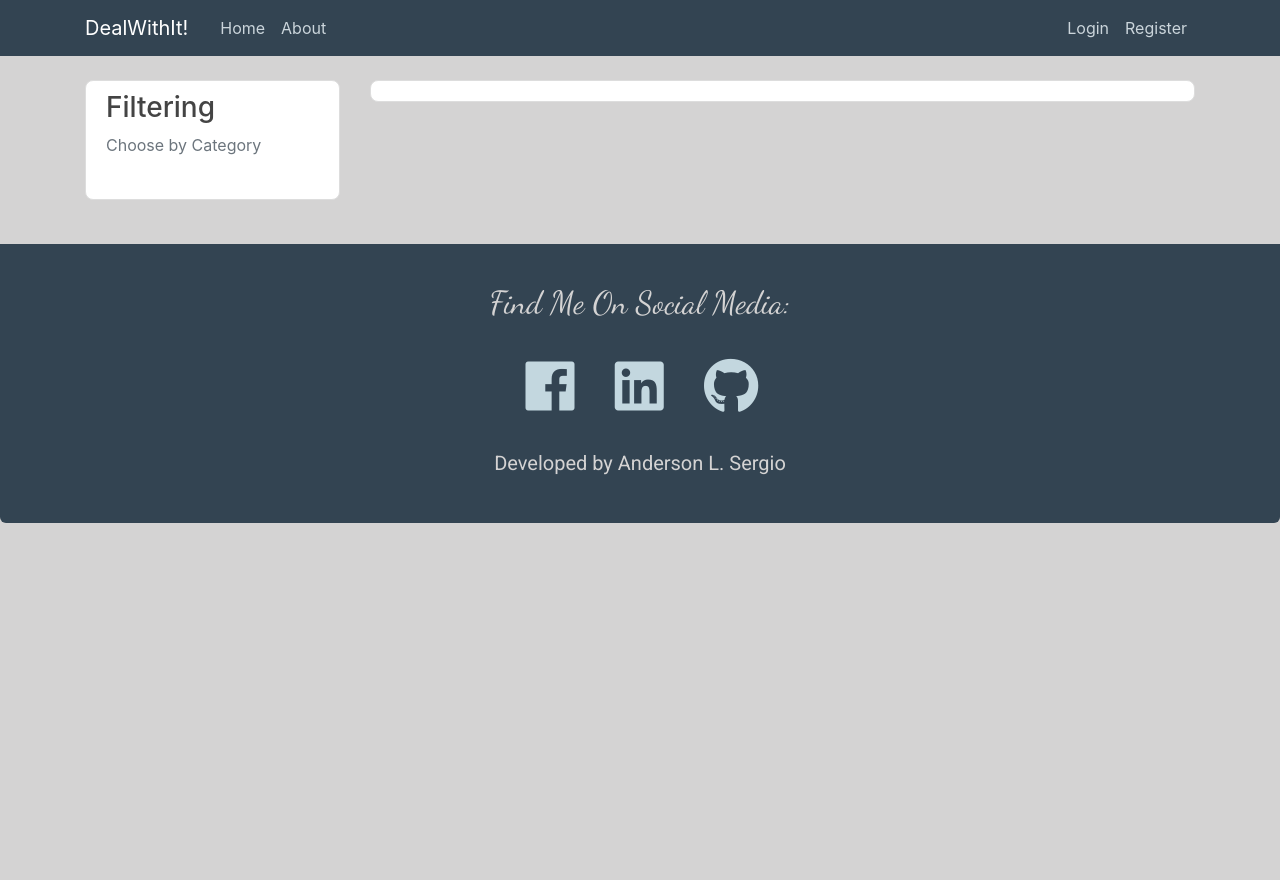
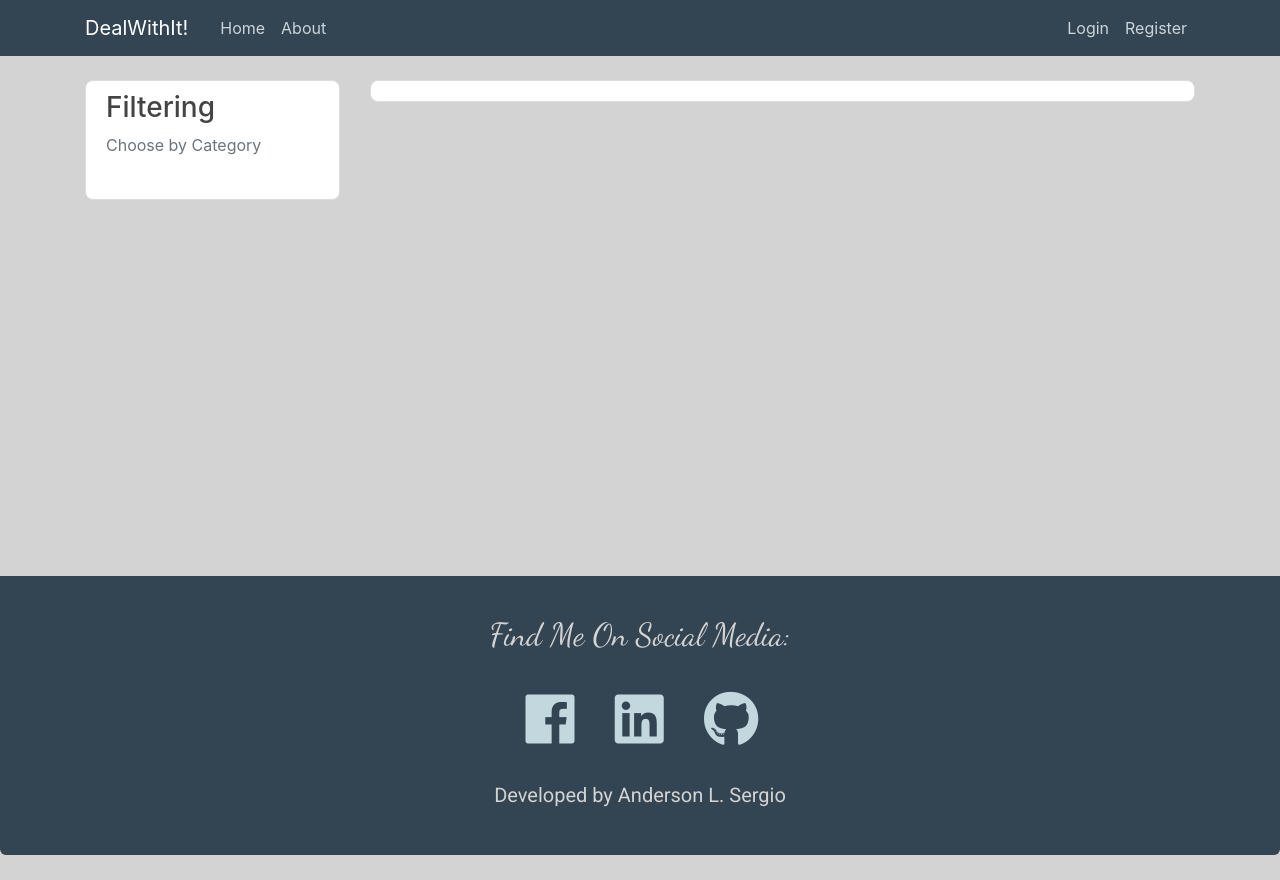
Before and after one commit to anlsergio/dealwithit, a Django app: page / in a window 1280 px wide. Before the commit the page ends 523 px from the top, so only its background shows below. Run offline with Django 3.2, Linux system fonts and the light colour scheme; data that the repository does not hold is empty; some libraries are stand-ins or nearby versions.

Commit message:
This commit applies 'sticky footer' technique by using flexbox on CSS

```diff
--- a/dealwithit/store/static/store/main.css
+++ b/dealwithit/store/static/store/main.css
@@ -1,7 +1,13 @@
+html, body {
+  height: 100%;
+}
+
 body {
   background: #d4d3d3;
   color: #333333;
   margin-top: 5rem;
+  display: flex;
+  flex-direction: column;
 }
 
 h1, h2, h3, h4, h5, h6 {
@@ -31,6 +37,10 @@ ul {
 .category-filtering,
 .category-filtering:hover {
   text-decoration: none;
+}
+
+.container {
+  flex: 1 0 auto;
 }
 
 .content-section {
@@ -116,6 +126,7 @@ footer {
   padding: 40px 0 40px 0;
   margin-bottom: 25px;
   border-radius: 0px 0px 6px 6px;
+  flex-shrink: 0;
 }
 
 footer h5 {
```
